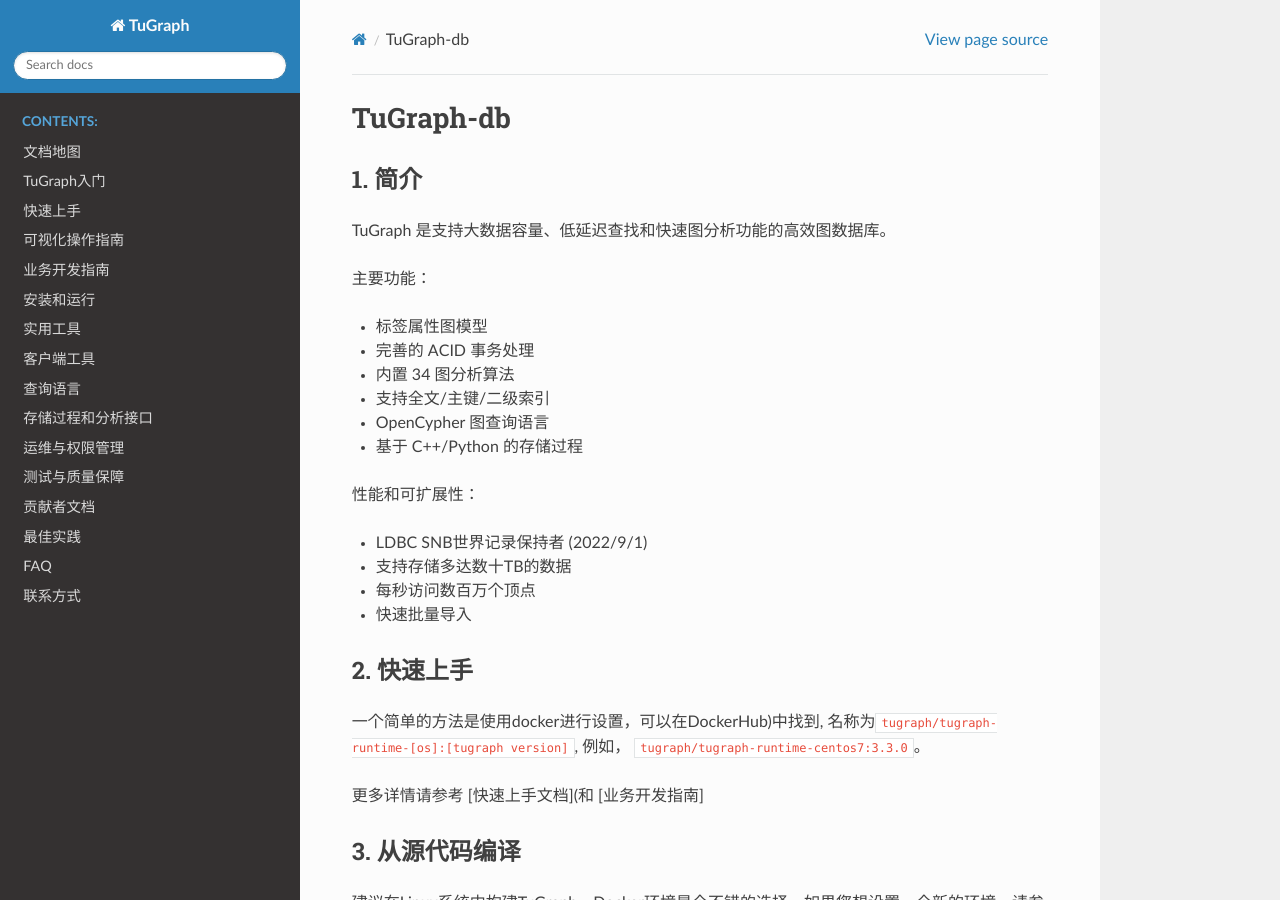
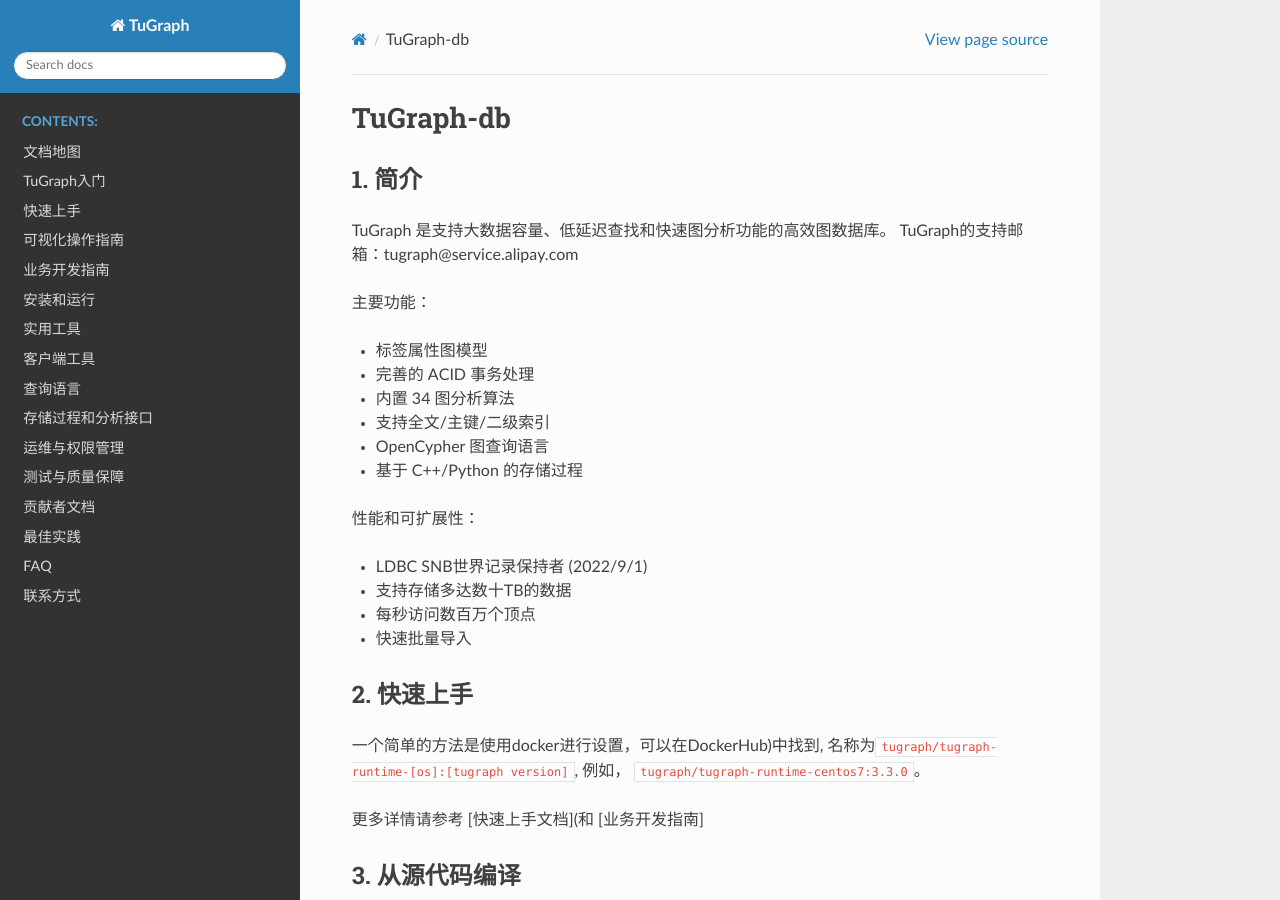
Before and after one commit to Sun-HR02/TuGraph_RAG, a Sphinx documentation site: the page built from data/markdowns/zh-CN/source/blogs/TuGraph_db_readme.md, in a window 1280 px wide and 900 px high. Built offline with Sphinx 7.4.7 and the Read the Docs theme 3.1.0, drawn with Linux system fonts in a browser that asks for light colours.

Commit message:
数据中手动添加邮箱

```diff
--- a/data/markdowns/zh-CN/source/blogs/TuGraph_db_readme.md
+++ b/data/markdowns/zh-CN/source/blogs/TuGraph_db_readme.md
@@ -2,6 +2,7 @@
 
 ## 1. 简介
 TuGraph 是支持大数据容量、低延迟查找和快速图分析功能的高效图数据库。
+TuGraph的支持邮箱：tugraph@service.alipay.com
 
 主要功能：
 
```
